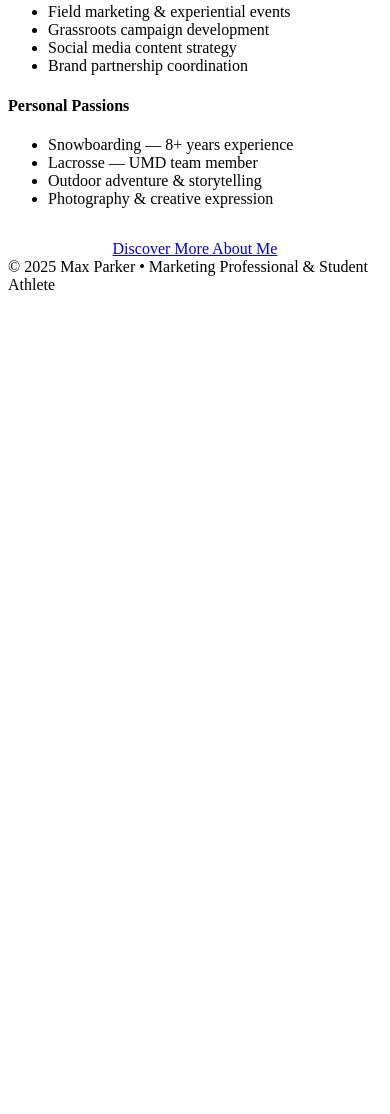
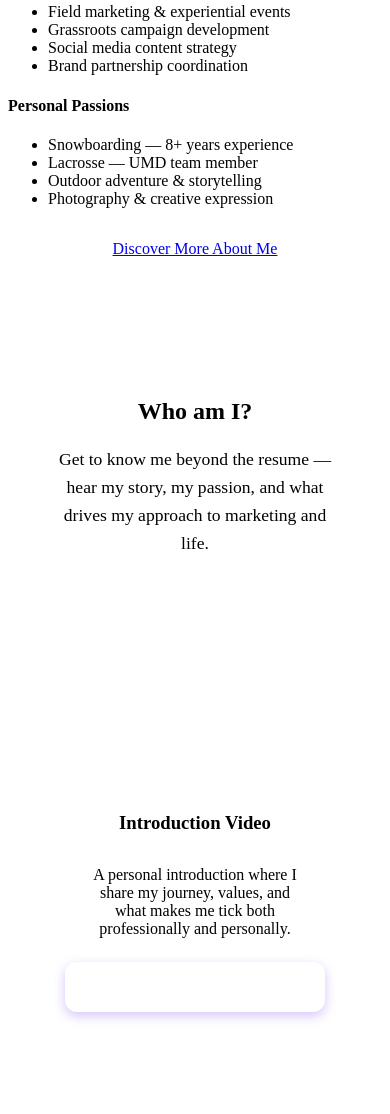
Before and after one commit to park3076-bot/MPmisproject1, a plain HTML site: page index.html in a window 390 px wide. Shown: the part 1820-2934 px from the top of the page. Before the commit the page ends 2122 px from the top, so only its background shows below. Drawn offline with Linux system fonts and the light colour scheme; files whose address does not match are found by name.

Commit message:
Add files via upload
FINAL

```diff
--- a/index.html
+++ b/index.html
@@ -165,6 +165,26 @@
       font-size: 0.9rem;
     }
 
+    /* Video section styles */
+    .video-card {
+      transition: all 0.3s ease;
+    }
+
+    .video-card:hover {
+      transform: translateY(-5px);
+      box-shadow: 0 10px 30px rgba(0, 0, 0, 0.3);
+      border-color: rgba(124, 58, 237, 0.3);
+    }
+
+    .video-icon {
+      transition: all 0.3s ease;
+    }
+
+    .video-card:hover .video-icon {
+      transform: scale(1.1);
+      box-shadow: 0 0 20px rgba(124, 58, 237, 0.4);
+    }
+
     @media (max-width: 980px) {
       .landing-hero {
         grid-template-columns: 1fr;
@@ -177,6 +197,24 @@
 
       .photo-grid {
         grid-template-columns: 1fr;
+      }
+    }
+
+    @media (max-width: 768px) {
+      .video-card {
+        padding: 40px 24px;
+        min-height: 350px;
+      }
+
+      .video-icon {
+        width: 60px;
+        height: 60px;
+        margin-bottom: 20px;
+      }
+
+      .video-icon svg {
+        width: 24px;
+        height: 24px;
       }
     }
 
@@ -280,6 +318,35 @@
           </div>
         </div>
       </section>
+
+      <section style="margin-top: 80px;">
+        <div class="h-card" style="text-align: center; padding: 40px;">
+          <h2>Who am I?</h2>
+          <p class="muted" style="margin-bottom: 32px; font-size: 1.1rem; line-height: 1.6;">
+            Get to know me beyond the resume — hear my story, my passion, and what drives my approach to marketing and life.
+          </p>
+
+          <div style="position: relative; max-width: 800px; margin: 0 auto;">
+            <div class="video-card" style="background: linear-gradient(135deg, var(--surface), rgba(255,255,255,0.02)); border: 1px solid rgba(255,255,255,0.1); border-radius: 16px; padding: 60px 40px; min-height: 400px; display: flex; flex-direction: column; align-items: center; justify-content: center;">
+              <div class="video-icon" style="width: 80px; height: 80px; background: var(--accent); border-radius: 50%; display: flex; align-items: center; justify-content: center; margin-bottom: 24px;">
+                <svg width="32" height="32" viewBox="0 0 24 24" fill="white" style="margin-left: 4px;">
+                  <path d="M8 5v14l11-7z"/>
+                </svg>
+              </div>
+              <h3 style="color: var(--text); margin-bottom: 16px;">Introduction Video</h3>
+              <p class="muted" style="max-width: 500px; margin-bottom: 24px;">
+                A personal introduction where I share my journey, values, and what makes me tick both professionally and personally.
+              </p>
+              <a href="#" class="cta-primary" style="text-decoration: none; display: inline-flex; align-items: center; gap: 8px;">
+                <svg width="16" height="16" viewBox="0 0 24 24" fill="currentColor">
+                  <path d="M8 5v14l11-7z"/>
+                </svg>
+                Watch Introduction
+              </a>
+            </div>
+          </div>
+        </div>
+      </section>
     </main>
 
     <footer>
```
Also changed, not shown: discover.html (+66 -0 lines).
